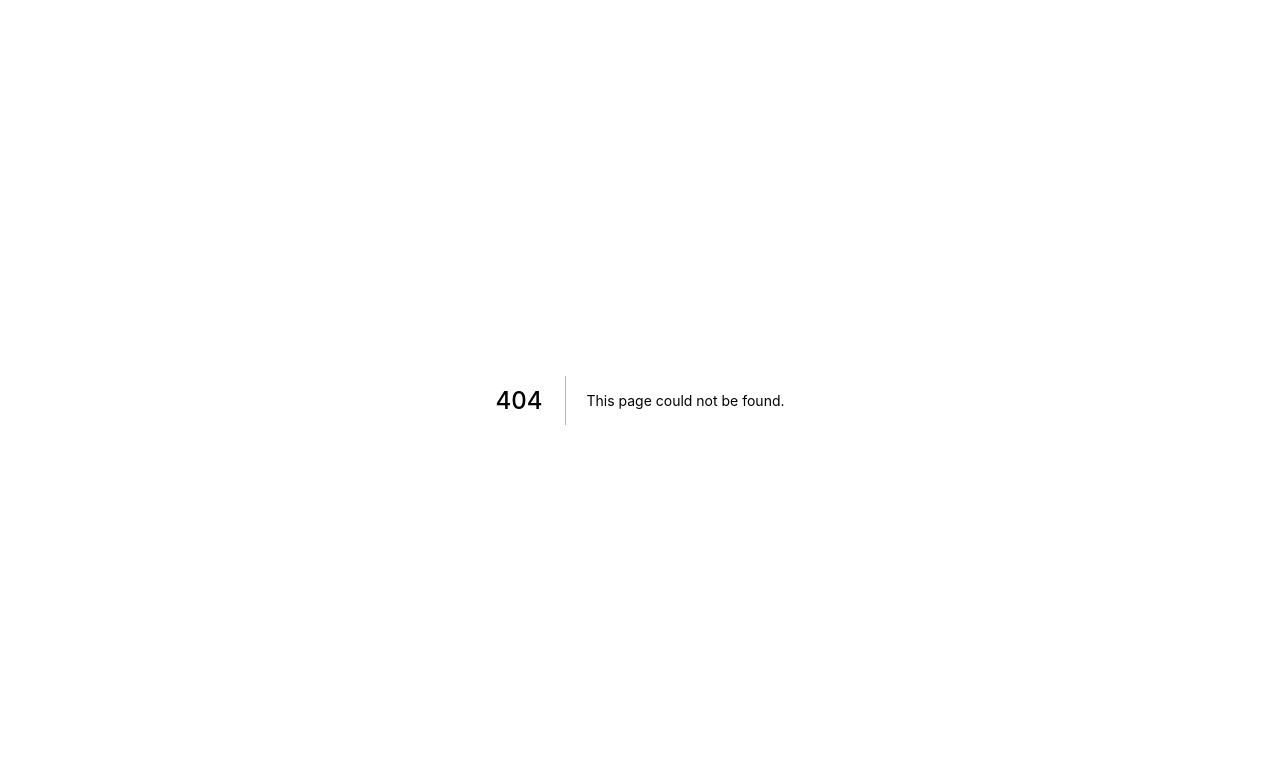
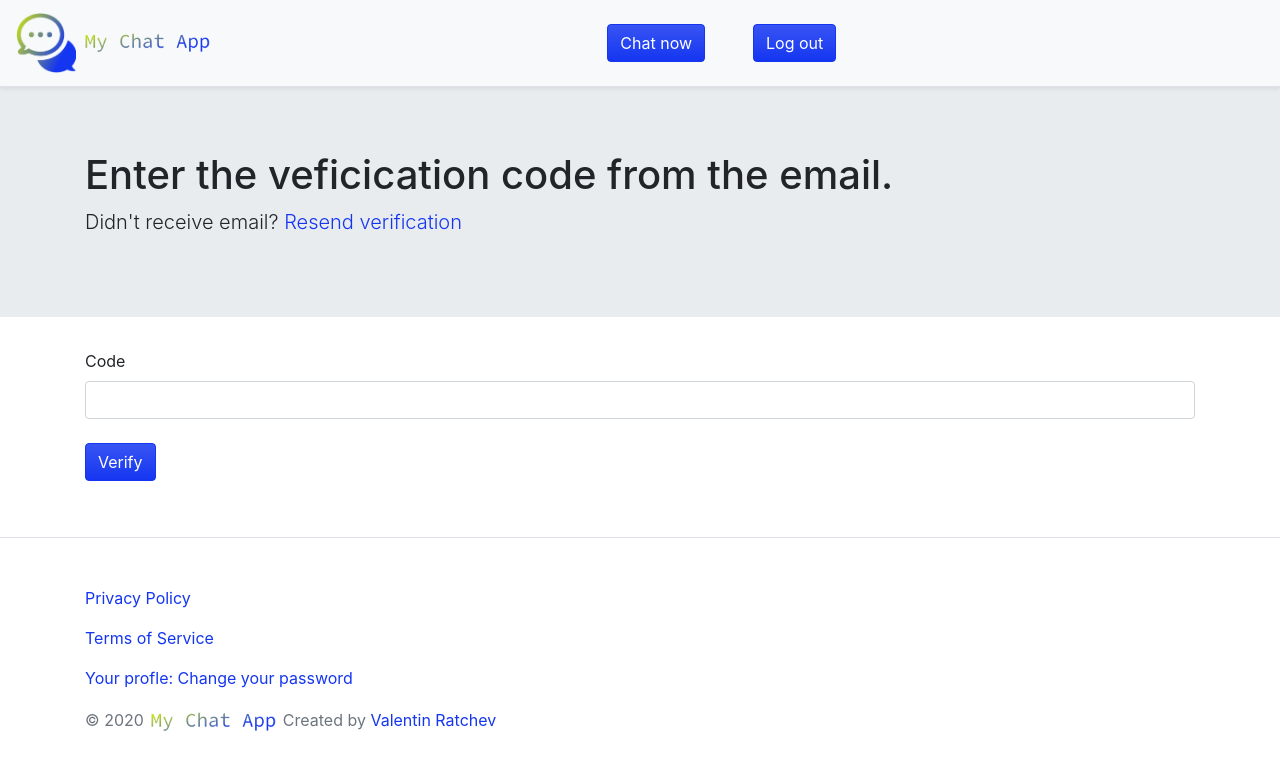
Before and after one commit to valtur11/My-chat-app, a Next.js app in the folder client/: page /verify in a window 1280 px wide. Before the commit this address had no page. Shown: the top 770 px of the page. Built offline with nearby package versions, Linux system fonts and the light colour scheme.

Commit message:
Integrate verify service with frontend

```diff
--- a/client/components/Authentication.js
+++ b/client/components/Authentication.js
@@ -3,6 +3,7 @@ import axios from 'axios';
 import PropTypes from 'prop-types';
 import Link from 'next/link';
 import Router from 'next/router';
+import Verify from '../pages/verify';
 
 function AuthForm ({ type }) {
   const [formData, setFormData] = useState({
@@ -64,7 +65,7 @@ function AuthForm ({ type }) {
           {authType} successful. Email: {formData.successMessage.email}
         </div>)}
 
-        { type !== 'change-password' && <div className='form-group'>
+        { type !== 'change-password' && type !== 'verify' && <div className='form-group'>
           <label>Email</label>
           <input
             className='form-control'
@@ -75,7 +76,18 @@ function AuthForm ({ type }) {
             required />
         </div>}
 
-        <div className='form-group'>
+        { type ==='verify' && <div className='form-group'>
+          <label>Code</label>
+          <input
+            className='form-control'
+            name="code"
+            type="text"
+            value={formData.code}
+            onChange={handleInputChange}
+            required />
+        </div> }
+
+        { type !== 'verify' && <div className='form-group'>
           <label>Password</label>
 
           <div className='input-group'>
@@ -103,11 +115,12 @@ function AuthForm ({ type }) {
 
           { type === 'login' && (<p className='text-muted'><a href="#">Forgot your password?</a></p>)}
         </div>
+        }
 
         <input type="submit" className ='btn btn-primary my-2' value={authType} />
 
         {
-          type !== 'change-password' && (type === 'login' ? (
+          (type === 'login' || type === 'signup') && (type === 'login' ? (
             <p className='text-muted'>Need an account? <Link href='/signup'><a> Sign up </a></Link></p>
           ) : (<p className='text-muted'>Already have an account? <Link href='/'><a> Login </a></Link></p>))
         }
--- /dev/null
+++ b/client/pages/verify.js
@@ -0,0 +1,32 @@
+import Layout from '../components/Layout';
+import AuthForm from '../components/Authentication';
+
+export default function Verify ({data}) {
+  return (
+    <Layout date = {data}>
+      <div className="jumbotron jumbotron-fluid">
+        <div className = 'container'>
+          <h1>
+              Enter the veficication code from the email.
+          </h1>
+
+          <p className="lead">
+          Didn't receive email? <a href='#'>Resend verification</a>
+          </p>
+        </div>
+      </div>
+
+      <AuthForm type='verify'/>
+    </Layout>
+  );
+}
+
+export async function getStaticProps() {
+  const data = { currentYear: new Date().getFullYear() };
+
+  return {
+    props: {
+      data
+    }
+  };
+}
```
Also changed, not shown: 1 other file (tests, documents, lock files or other folders).
